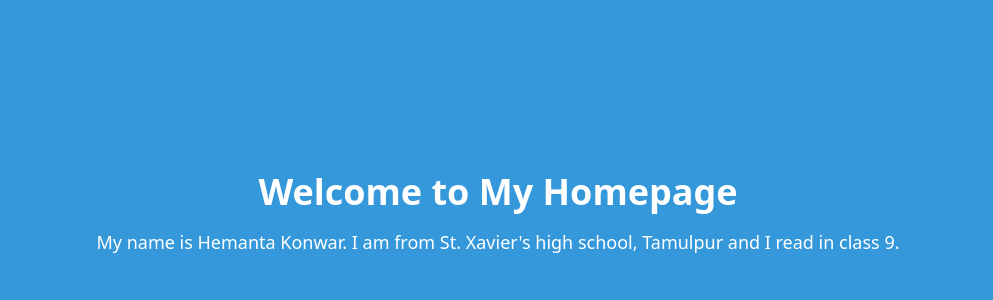
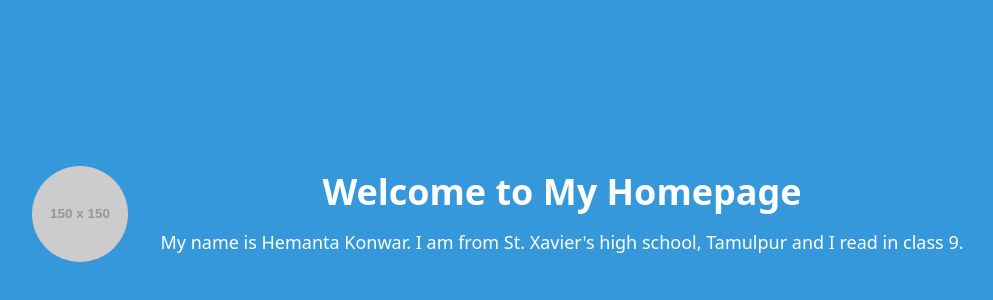
Before and after one commit to hemantakonwar/hemantakonwar.github.io, a plain HTML site: page index.html in a window 1280 px wide. Shown: the part 186-486 px from the top of the page, without its empty margins (142-1135 px from the left). Drawn offline with nearby package versions, Linux system fonts and the light colour scheme; placeholder pictures from the web are drawn by us.

Commit message:
Added placeholder image

```diff
--- a/index.html
+++ b/index.html
@@ -15,9 +15,14 @@
 </head>
 
 <body class="bg-custom-blue min-h-screen flex items-center justify-center">
-    <div class="text-white text-center">
-        <h1 class="text-4xl font-bold mb-4">Welcome to My Homepage</h1>
-        <p class="text-lg">My name is Hemanta Konwar. I am from St. Xavier's high school, Tamulpur and I read in class 9.</p>
+    <div class="text-white text-center lg:flex lg:items-center">
+        <div class="mb-4 lg:mb-0 lg:mr-8">
+            <img src="https://via.placeholder.com/150" alt="Sample Image" class="w-24 h-24 rounded-full">
+        </div>
+        <div>
+            <h1 class="text-4xl font-bold mb-4">Welcome to My Homepage</h1>
+            <p class="text-lg">My name is Hemanta Konwar. I am from St. Xavier's high school, Tamulpur and I read in class 9.</p>
+        </div>
     </div>
 </body>
 
```
